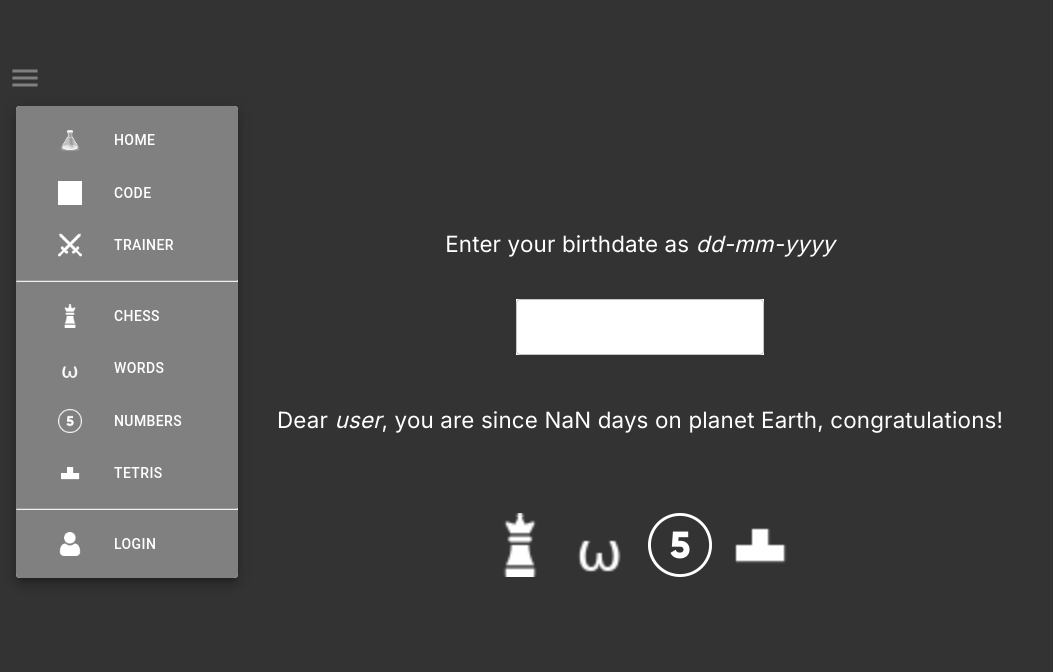
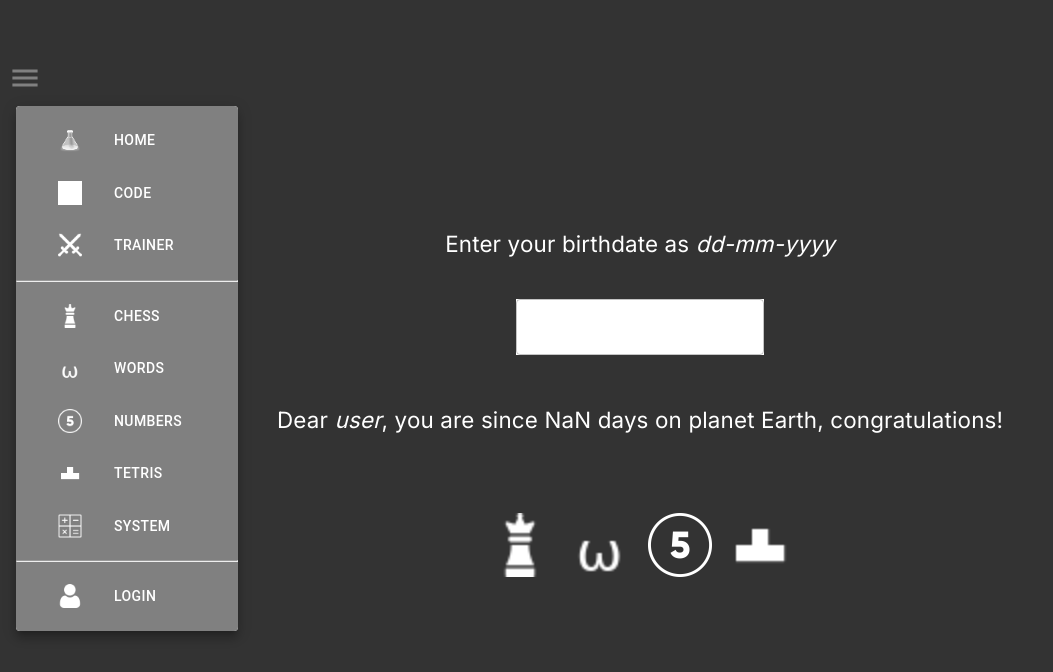
Before and after one commit to JorgeMartinezPizarro/bookmarks, a Next.js app: page /bookmarks/ in a window 1280 px wide. Both pictures are taken after a click on the button 25 px from the left and 78 px from the top of the page. Shown: the top 672 px of the page, without its empty margins (0-1053 px from the left). Built offline with nearby package versions, Linux system fonts and the light colour scheme; no server answers; grey boxes are pictures that could not be loaded.

Commit message:
add system to menu

```diff
--- a/app/components/MainMenu.tsx
+++ b/app/components/MainMenu.tsx
@@ -68,6 +68,9 @@ const MainMenu = () => {
         <MenuItem onClick={()=>window.location.href="/bookmarks/pages/games/tetris"}><Button>
           <Image alt="" width="24" height="24" src="/bookmarks/tetris.png" />Tetris
         </Button></MenuItem>
+		<MenuItem onClick={()=>window.location.href="/bookmarks/pages/monitor"}><Button>
+          <Image alt="" width="24" height="24" src="/bookmarks/icon-math.png" />System
+        </Button></MenuItem>
         <hr />
         {<MenuItem onClick={() => {
 				  signIn("nextcloud", {callbackUrl: window.location.href, redirect: true})
```
